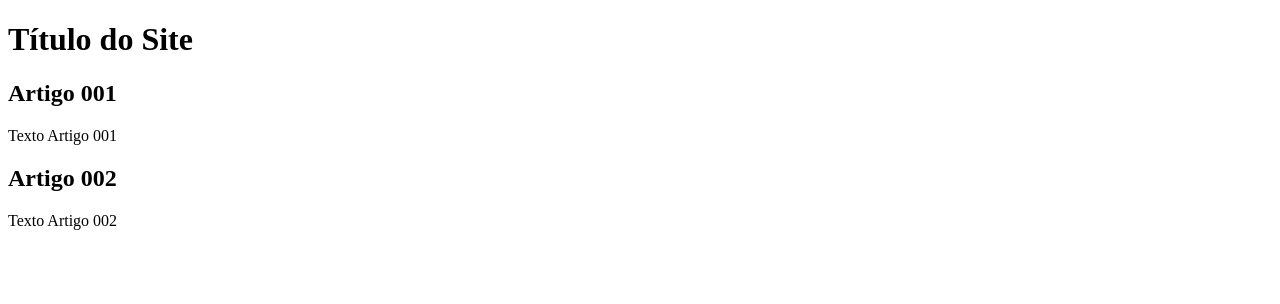
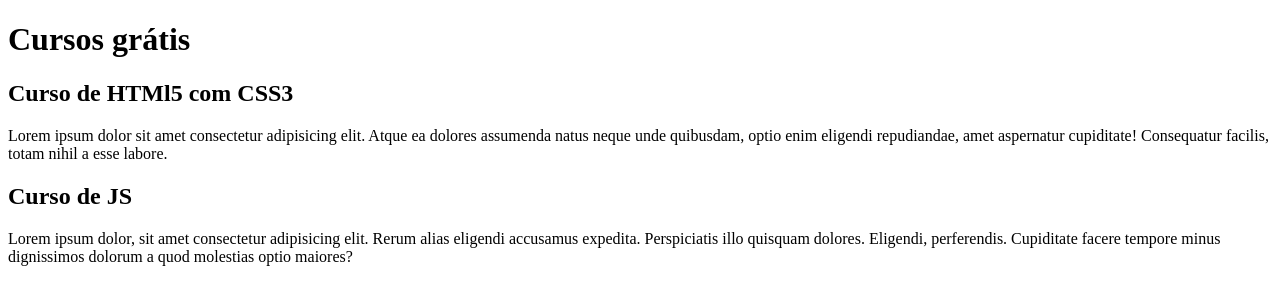
Before and after one commit to romulomoitinho/projeto-site, a plain HTML site: page index.html in a window 1280 px wide. Drawn offline with Linux system fonts and the light colour scheme.

Commit message:
comecei a escreve o conteúdo

```diff
--- a/index.html
+++ b/index.html
@@ -8,15 +8,15 @@
 </head>
 <body>
     <header>
-        <h1>Título do Site</h1>
+        <h1>Cursos grátis</h1>
     </header>
     <article>
-        <h2>Artigo 001</h2>
-        <p>Texto Artigo 001</p>
+        <h2>Curso de HTMl5 com CSS3</h2>
+        <p>Lorem ipsum dolor sit amet consectetur adipisicing elit. Atque ea dolores assumenda natus neque unde quibusdam, optio enim eligendi repudiandae, amet aspernatur cupiditate! Consequatur facilis, totam nihil a esse labore.</p>
     </article>
     <article>
-        <h2>Artigo 002</h2>
-        <p>Texto Artigo 002</p>
+        <h2>Curso de JS</h2>
+        <p>Lorem ipsum dolor, sit amet consectetur adipisicing elit. Rerum alias eligendi accusamus expedita. Perspiciatis illo quisquam dolores. Eligendi, perferendis. Cupiditate facere tempore minus dignissimos dolorum a quod molestias optio maiores?</p>
     </article>
 </body>
 </html>
```
